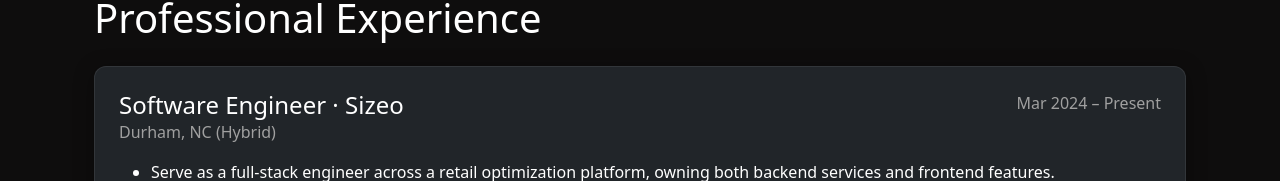
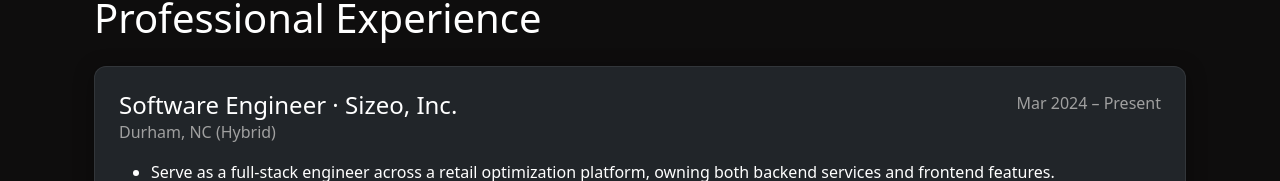
Before and after one commit to Muiasar-Al-Ani/my_personal_portfolio, a React (Create React App) app: page / in a window 1280 px wide. Both pictures are taken after a click on the button "Experience". Shown: the part 134-315 px from the top of the page. Built offline with nearby package versions, Linux system fonts and the light colour scheme.

Commit message:
Add Inc. suffix to Sizeo for consistency with Quantworks, Inc.

```diff
--- a/src/components/pages/Work.js
+++ b/src/components/pages/Work.js
@@ -5,7 +5,7 @@
 const experience = [
   {
     title: "Software Engineer",
-    company: "Sizeo",
+    company: "Sizeo, Inc.",
     dates: "Mar 2024 – Present",
     location: "Durham, NC (Hybrid)",
     bullets: [
```
